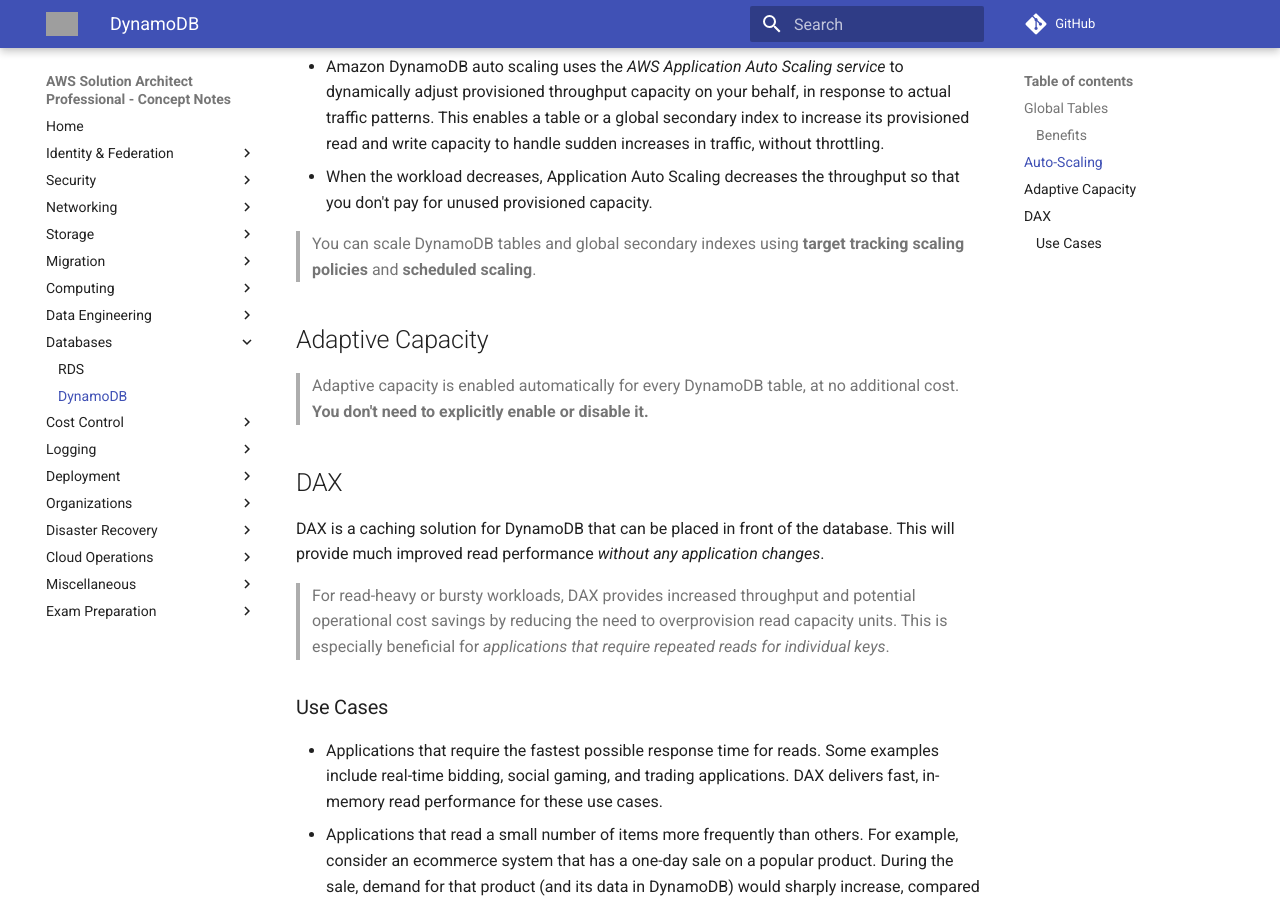
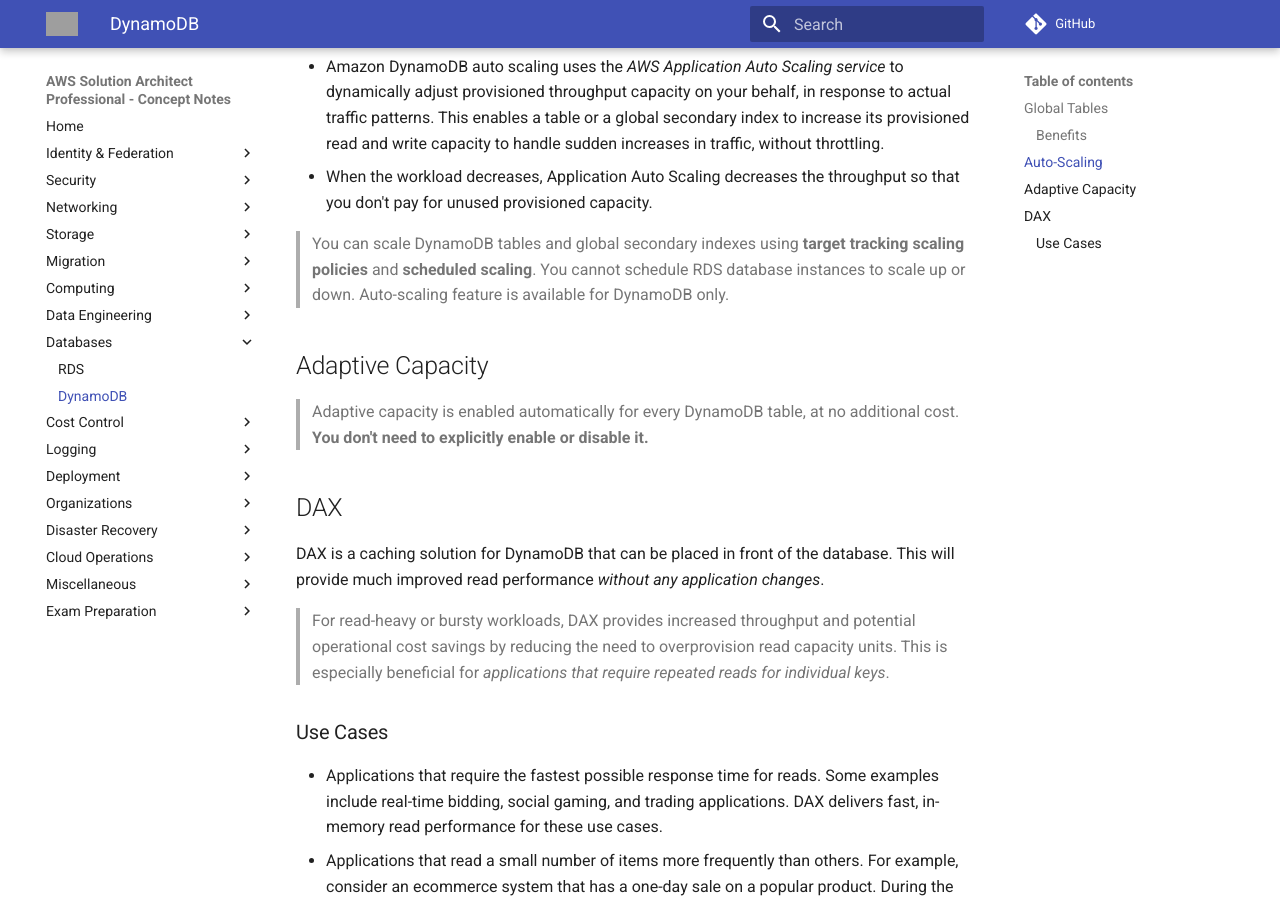
Before and after one commit to jeyabalajis/aws-certified-sa-pro-notes, an MkDocs documentation site: the page built from docs/databases/dynamodb.md, in a window 1280 px wide and 900 px high, scrolled down 701 px. Built offline with MkDocs 1.6.1 and Material for MkDocs 9.7.7, drawn with Linux system fonts in a browser that asks for light colours; comment, search, counter and statistics services are not loaded; grey boxes are pictures that could not be loaded.

Commit message:
Update dynamodb.md

```diff
--- a/docs/databases/dynamodb.md
+++ b/docs/databases/dynamodb.md
@@ -19,6 +19,8 @@
 - When the workload decreases, Application Auto Scaling decreases the throughput so that you don't pay for unused provisioned capacity.
 
 > You can scale DynamoDB tables and global secondary indexes using **target tracking scaling policies** and **scheduled scaling**.
+> You cannot schedule RDS database instances to scale up or down. Auto-scaling feature is available for DynamoDB only.
+
 
 ## Adaptive Capacity
 
```
